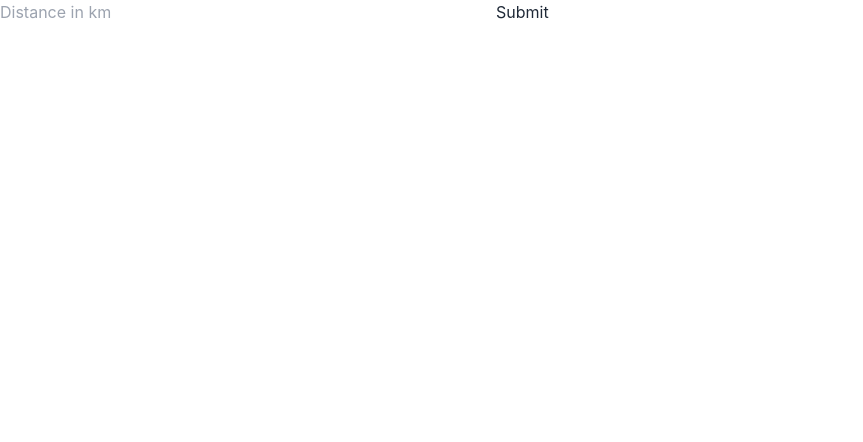
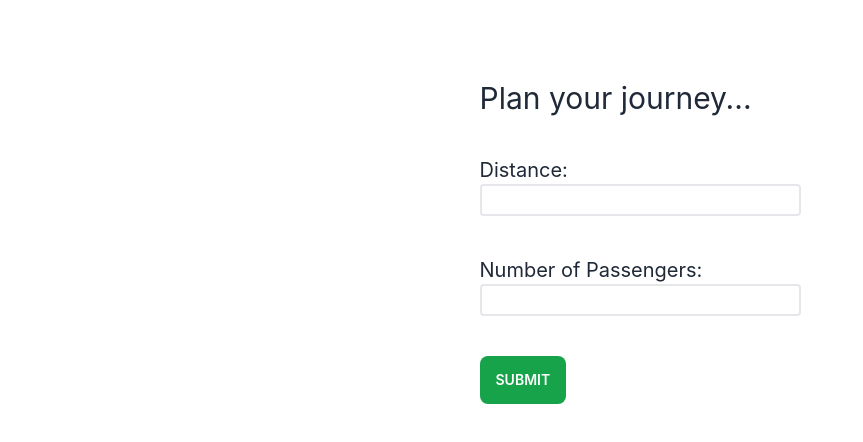
Before and after one commit to rkirkbride13/Ecoliday, a React (Create React App) app in the folder frontend/: page / in a window 1280 px wide. Shown: the top 442 px of the page, without its empty margins (0-863 px from the left). Built offline with nearby package versions, Linux system fonts and the light colour scheme.

Commit message:
Add innitial CSS

```diff
--- a/frontend/src/components/app/App.js
+++ b/frontend/src/components/app/App.js
@@ -1,9 +1,11 @@
-import React, { useState } from 'react'
-import TravelForm from '../travelForm/TravelForm'
+import React, { useState } from "react";
+import TravelForm from "../travelForm/TravelForm";
 
 function App() {
   return (
-    <TravelForm/>
+    <div id="main-container" className="flex justify-center">
+      <TravelForm />
+    </div>
   );
 }
 
--- a/frontend/src/components/travelForm/TravelForm.js
+++ b/frontend/src/components/travelForm/TravelForm.js
@@ -19,27 +19,46 @@ const TravelForm = (props) => {
   };
 
   return (
-    <div id="travelForm">
+    <div id="travelForm" className="mt-20">
+      <h1 className="text-3xl mb-10">Plan your journey...</h1>
       <form onSubmit={handleSubmit}>
+        <div id="distance" className="mb-10 text-xl mx-auto">
+          <label for="distance-input">Distance:</label>
+          <br />
           <input
+            id="distance-input"
             data-cy="distance"
-          type="text"
-          placeholder="Distance in km"
+            type="number"
             min="0.0"
-          max="20000.0"
             value={distance}
             onChange={handleChange(setDistance)}
+            className="pl-1 invalid:border-pink-500 invalid:text-pink-500 border-2 rounded peer"
           />
+          {/* <br />
+          <p className="invisible peer-invalid:visible">Invalid distance</p> */}
+        </div>
 
+        <div id="passengers" className="mb-10 text-xl">
+          <label for="passengers-input">Number of Passengers: </label>
+          <br />
           <input
+            id="passengers-input"
             data-cy="passengers"
-          type="text"
+            type="number"
             min="1"
             value={passengers}
             onChange={handleChange(setPassengers)}
+            // pattern="\d*"
+            className="pl-1 invalid:border-pink-500 invalid:text-pink-500 border-2 rounded"
           />
+        </div>
 
-        <input data-cy="travelFormSubmit" type="submit" value="Submit" />
+        <input
+          data-cy="travelFormSubmit"
+          type="submit"
+          value="Submit"
+          className="btn bg-green-600 border-0"
+        />
       </form>
     </div>
   );
```
Also changed, not shown: 1 other file (tests, documents, lock files or other folders). Lines whose indentation alone changed are shown as unchanged.
